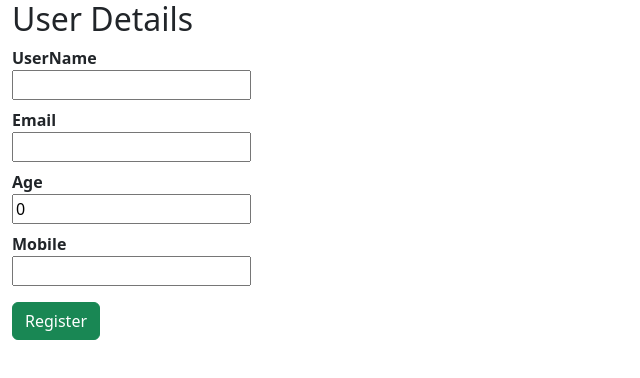
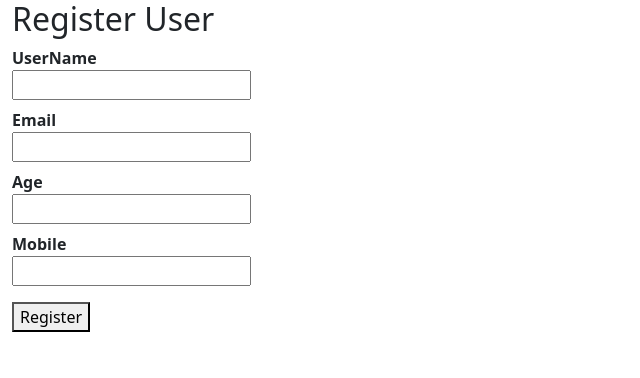
Before and after one commit to mukesh8945/shopper-template, a React (Create React App) app: page / in a window 1280 px wide. Shown: the top 378 px of the page, without its empty margins (0-640 px from the left). Built offline with nearby package versions, Linux system fonts and the light colour scheme.

Commit message:
new page

```diff
--- a/src/index.js
+++ b/src/index.js
@@ -10,7 +10,7 @@ import YupValidation from './components/YupValidation';
 const root = ReactDOM.createRoot(document.getElementById('root'));
 root.render(
   <React.StrictMode>
-    <YupValidation />
+    <FormikValidations />
   </React.StrictMode>
 );
 
```
